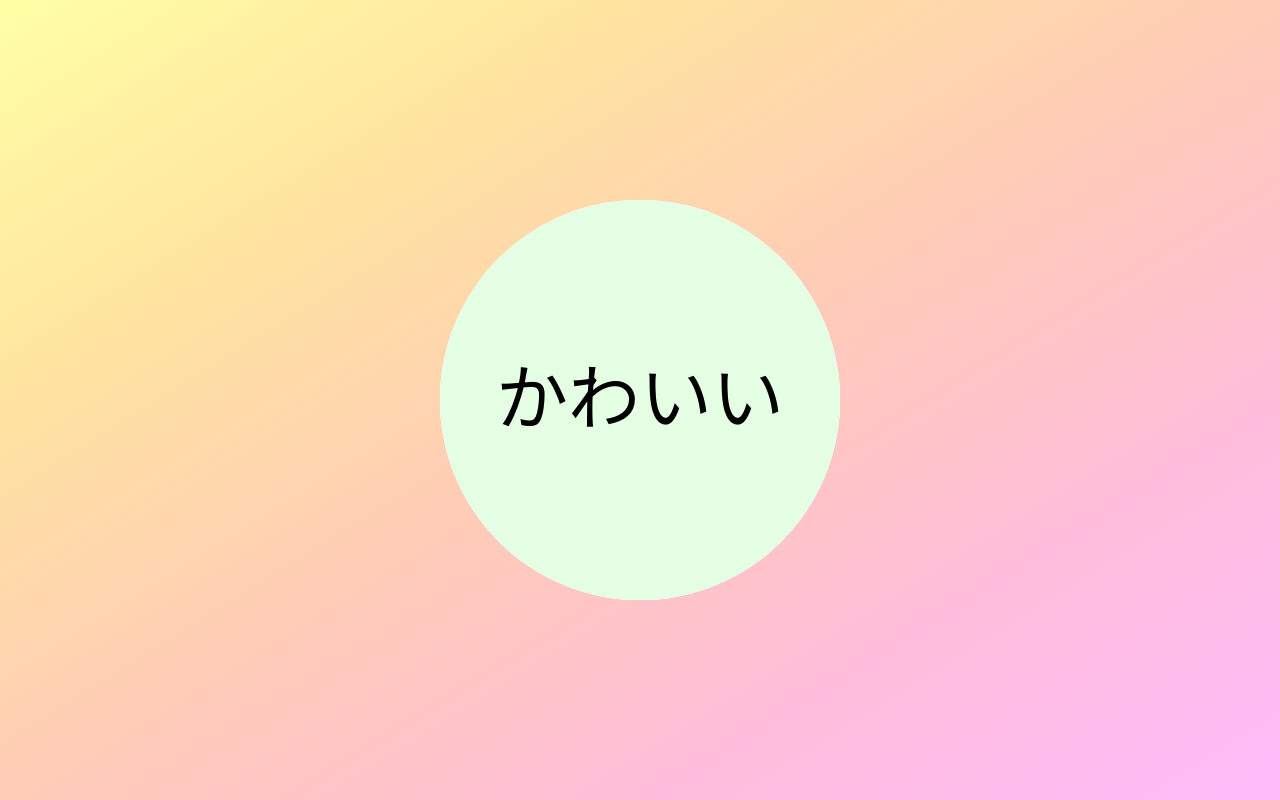
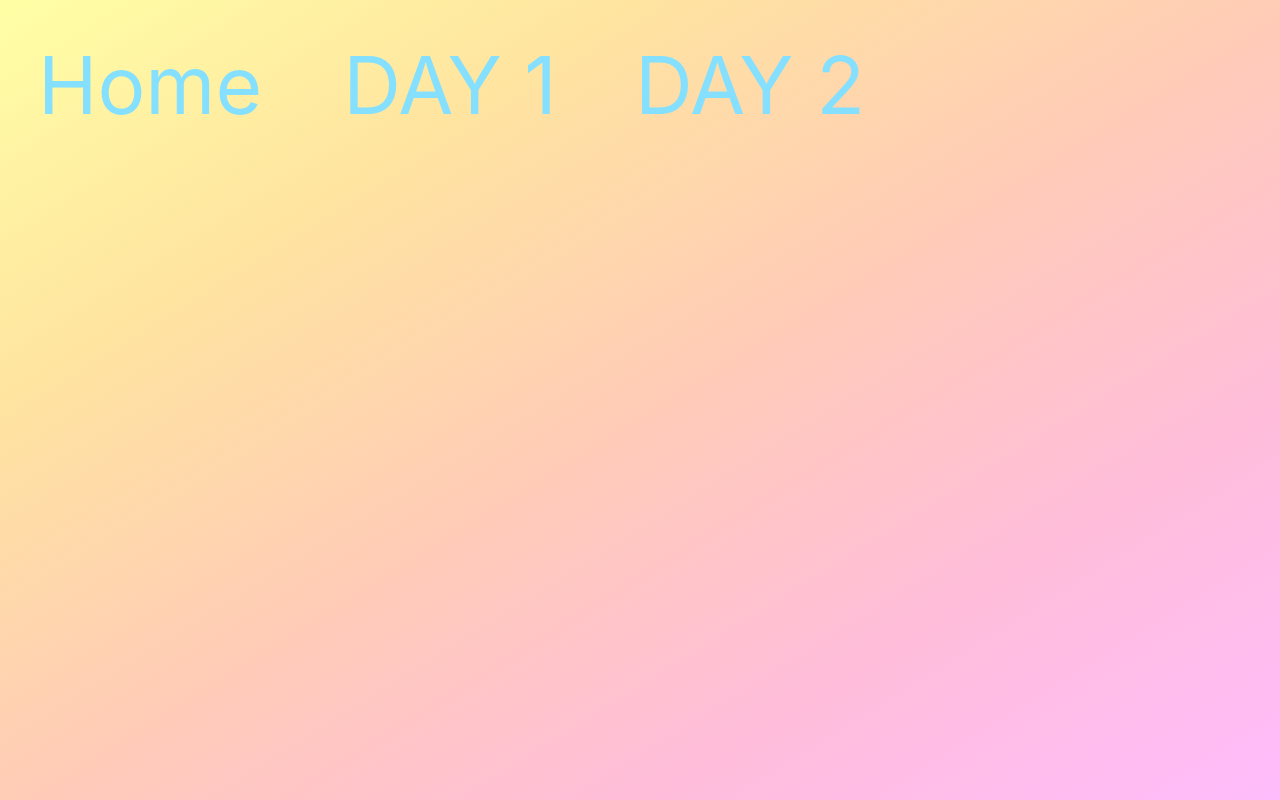
Before and after one commit to uta8a/ugoku-kawaii, a React (Create React App) app: page / in a window 1280 px wide. Built offline with nearby package versions, Linux system fonts and the light colour scheme; a web font is replaced by a local one.

Commit message:
Day2: Square Field

```diff
--- a/public/index.html
+++ b/public/index.html
@@ -7,7 +7,7 @@
     <meta name="theme-color" content="#000000" />
     <meta
       name="description"
-      content="Web site created using create-react-app"
+      content="UGOKU KAWAII CSS ANIMETION"
     />
     <link rel="apple-touch-icon" href="%PUBLIC_URL%/logo192.png" />
     <!--
@@ -24,20 +24,10 @@
       work correctly both with client-side routing and a non-root public URL.
       Learn how to configure a non-root public URL by running `npm run build`.
     -->
-    <title>React App</title>
+    <title>UGOKU KAWAII</title>
   </head>
   <body>
     <noscript>You need to enable JavaScript to run this app.</noscript>
     <div id="root"></div>
-    <!--
-      This HTML file is a template.
-      If you open it directly in the browser, you will see an empty page.
-
-      You can add webfonts, meta tags, or analytics to this file.
-      The build step will place the bundled scripts into the <body> tag.
-
-      To begin the development, run `npm start` or `yarn start`.
-      To create a production bundle, use `npm run build` or `yarn build`.
-    -->
   </body>
 </html>
--- a/src/Anime.tsx
+++ b/src/Anime.tsx
@@ -32,4 +32,5 @@ const Op = keyframes`
     opacity: 1;
   }
 `
+
 export {Bounce, BlurA, Bigger, Op}
--- a/src/App.tsx
+++ b/src/App.tsx
@@ -3,6 +3,8 @@ import logo from './logo.svg';
 import './App.css';
 import { BrowserRouter as Router, Link, Route } from "react-router-dom"
 import {Background, Usa} from './Main'
+import Day2 from './Day2'
+import Root from './Root'
 
 const Main = () => {
   return (
@@ -15,7 +17,9 @@ const Main = () => {
 function App() {
   return (
     <Router>
-      <Route path="/" exact component={Main}/>
+      <Route path="/" exact component={Root}/>
+      <Route path="/day1" exact component={Main}/>
+      <Route path="/day2" exact component={Day2}/>
     </Router>
   );
 }
--- /dev/null
+++ b/src/Day2.tsx
@@ -0,0 +1,37 @@
+import { Base } from './Base'
+import styled, { keyframes } from 'styled-components'
+import { Bounce, BlurA,Bigger, Op } from './Anime'
+import React from 'react';
+import {getWindowDimensions, useWindowDimensions} from './util'
+// Time
+
+// abstruct components
+const Background = styled(Base)`
+    overflow: hidden;
+    background-image: linear-gradient(to left top, #dbffa2, #7ed39d, #2fa395, #00717f, #004259);
+`
+
+const SquareBase = styled(Base)<{'data-time': number}>`
+    top: calc(50% - 0.5 * ${props => props['data-time']}px);
+    left: calc(50% - 0.5 * ${props => props['data-time']}px);
+    height: ${props => props['data-time']}px;
+    width: ${props => props['data-time']}px;
+`
+
+// concrete components
+const BackScene = styled(SquareBase)`
+    transform: scale(0.8);
+    background-color: red;
+`
+
+const Day2 = () => {
+    const { height, width } = useWindowDimensions();
+    const minLong = Math.min(height, width);
+    return (
+        <Background>
+            <BackScene data-time={minLong}></BackScene>
+        </Background>
+    )
+}
+
+export default Day2
--- /dev/null
+++ b/src/Root.tsx
@@ -0,0 +1,52 @@
+import { Base } from './Base'
+import styled, { keyframes } from 'styled-components'
+import React from 'react';
+import { BrowserRouter as Router, Link, Route } from "react-router-dom"
+
+const Background = styled(Base)`
+    background-image: linear-gradient(to left top, #ffbcfc, #ffbdda, #ffccb6, #ffe4a0, #ffffa5);
+    position: absolute;
+`
+const Container = styled(Base)`
+    display: grid;
+    max-width: 900px;
+    grid-template-columns: repeat(auto-fit, minmax(200px, 1fr));
+    position: relative;
+    @media(max-width:450px){
+        grid-template-columns: repeat(1, 1fr);
+    }
+`
+
+const RootSquare = styled(Base)`
+    height: 200px;
+    position: relative;
+    font-size: 5rem;
+    text-decoration-line: none;
+    text-align: center;
+    line-height: 170px;
+`
+const Root = () => {
+    return (
+        <Background>
+            <Container>
+                <RootSquare>
+                    <Link to="/">
+                        Home
+                    </Link>
+                </RootSquare>
+                <RootSquare>
+                    <Link to="/day1">
+                        DAY 1
+                    </Link>
+                </RootSquare>
+                <RootSquare>
+                    <Link to="/day2">
+                        DAY 2
+                    </Link>
+                </RootSquare>
+            </Container>
+        </Background>
+    )
+}
+
+export default Root
--- a/src/index.css
+++ b/src/index.css
@@ -11,3 +11,20 @@ code {
   font-family: source-code-pro, Menlo, Monaco, Consolas, 'Courier New',
     monospace;
 }
+a:link  {
+  text-decoration: none;
+  color: #85e0ff;
+}
+a:visited   {
+    text-decoration: none;
+    color: #85e0ff;
+}
+
+a:hover {
+    text-decoration: underline;
+    color: #85e0ff;
+}
+a:active    {
+    text-decoration: none;
+    color: #85e0ff;
+}
--- /dev/null
+++ b/src/util.ts
@@ -0,0 +1,26 @@
+import React, { useState, useEffect, Component } from 'react'
+
+function getWindowDimensions() {
+    const { innerWidth: width, innerHeight: height } = window;
+    return {
+        width,
+        height
+    };
+}
+
+function useWindowDimensions() {
+    const [windowDimensions, setWindowDimensions] = useState(getWindowDimensions());
+
+    useEffect(() => {
+        function handleResize() {
+            setWindowDimensions(getWindowDimensions());
+        }
+
+        window.addEventListener('resize', handleResize);
+        return () => window.removeEventListener('resize', handleResize);
+    }, []);
+
+    return windowDimensions;
+}
+
+export {getWindowDimensions, useWindowDimensions}
```
